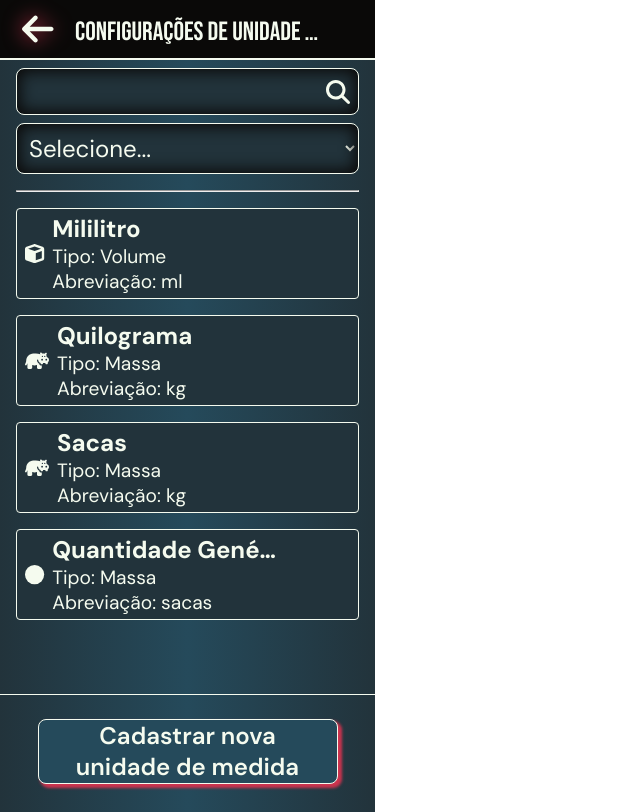
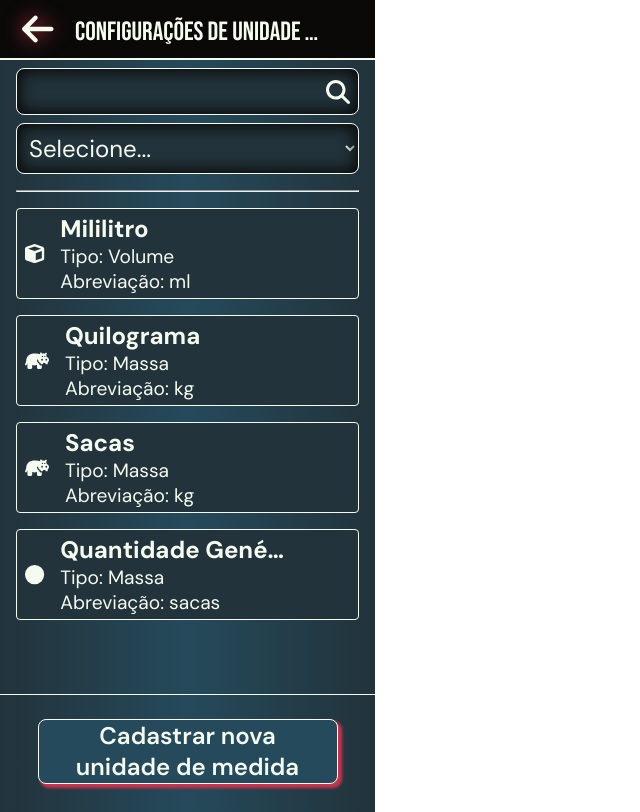
Before and after one commit to Grupo-2-Sustentare/sustentare-web, a React (Create React App) app: page /configuracoes-de-unidade-medida in a window 1280 px wide. Shown: the whole page, without its empty margins (0-640 px from the left). Built offline with nearby package versions, Linux system fonts and the light colour scheme; a web font is replaced by a local one.

Commit message:
Ajustei Gap de product

```diff
--- a/src/components/ProductItem/productItem.module.css
+++ b/src/components/ProductItem/productItem.module.css
@@ -19,7 +19,7 @@
 .mainInfo {
   display: flex;
   flex-direction: row;
-  gap: 8px;
+  gap: 16px;
   align-items: center;
   width: 100%;
   height: 100%;
```
